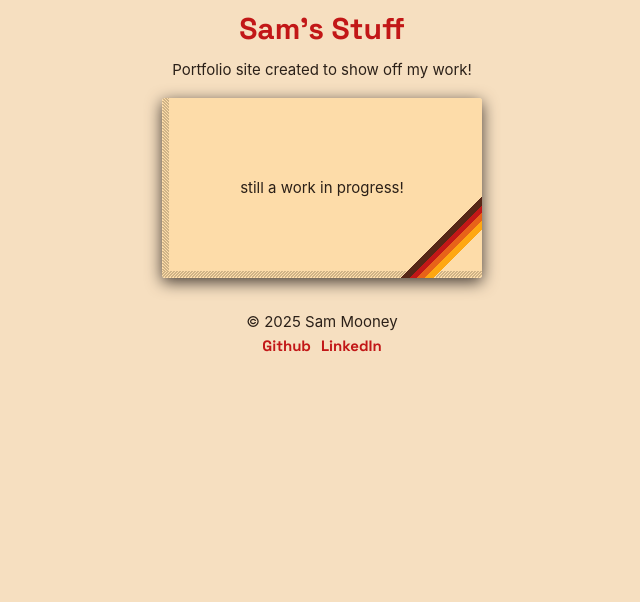
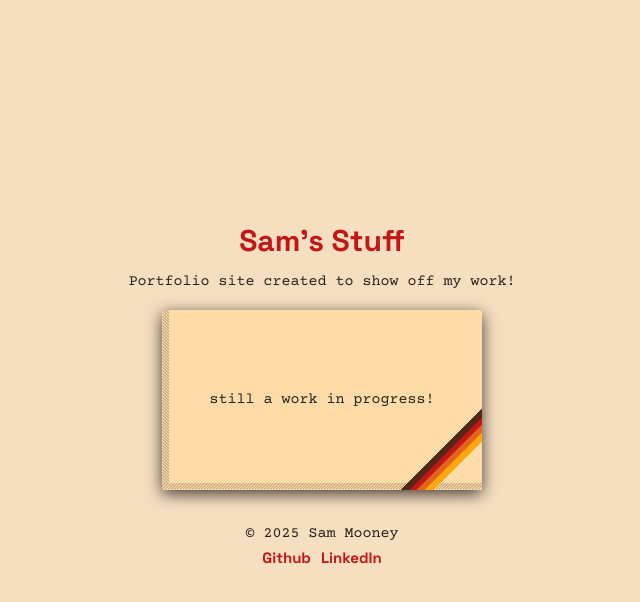
Before and after one commit to sammooneydev/portfolio, a Vue app: page / in a window 1280 px wide. Shown: the top 602 px of the page, without its empty margins (318-958 px from the left). Built offline with nearby package versions, Linux system fonts and the light colour scheme.

Commit message:
moved relevant styling for site margins and alignments from main.css to base.css

```diff
--- a/src/assets/base.css
+++ b/src/assets/base.css
@@ -1,3 +1,5 @@
+@import url('https://fonts.googleapis.com/css2?family=Archivo+Black&family=Courier+Prime:ital,wght@0,400;0,700;1,400;1,700&display=swap');
+
 /* color palette from <https://github.com/vuejs/theme> */
 :root {
   --vt-c-white: #ffffff;
@@ -62,25 +64,28 @@ body {
   min-height: 100vh;
   color: var(--color-text);
   background: var(--color-background);
-  transition:
-    color 0.5s,
-    background-color 0.5s;
+  transition: background-color 0.5s;
   line-height: 1.6;
-  font-family:
-    Inter,
-    -apple-system,
-    BlinkMacSystemFont,
-    'Segoe UI',
-    Roboto,
-    Oxygen,
-    Ubuntu,
-    Cantarell,
-    'Fira Sans',
-    'Droid Sans',
-    'Helvetica Neue',
-    sans-serif;
+  font-family: 'Courier Prime', monospace;
   font-size: 15px;
   text-rendering: optimizeLegibility;
   -webkit-font-smoothing: antialiased;
   -moz-osx-font-smoothing: grayscale;
 }
+
+@media (min-width: 1024px) {
+  body {
+    display: flex;
+    justify-content: center;
+    align-items: center;
+    place-items: center;
+  }
+}
+
+#app {
+    display: flex;
+    align-items: center;
+    text-align: center;
+    grid-template-columns: 1fr 1fr;
+    padding: 0 2rem;
+  }
--- a/src/assets/main.css
+++ b/src/assets/main.css
@@ -1,14 +1,4 @@
 @import './base.css';
-@import url('https://fonts.googleapis.com/css2?family=Archivo+Black&family=Courier+Prime:ital,wght@0,400;0,700;1,400;1,700&display=swap');
-
-#app {
-  max-width: 1280px;
-  margin: 0 auto;
-  padding: 2rem;
-  font-weight: normal;
-  font-family: 'Courier Prime', monospace;
-  color:#2b2018;
-}
 
 a,
 .green {
@@ -23,21 +13,3 @@ a,
     background-color: #5D536B;
   }
 }
-
-@media (min-width: 1024px) {
-  body {
-    display: flex;
-    justify-content: center;
-    align-items: center;
-    place-items: center;
-    background-color: #f6dfc0;
-  }
-
-  #app {
-    display: flex;
-    align-items: center;
-    text-align: center;
-    grid-template-columns: 1fr 1fr;
-    padding: 0 2rem;
-  }
-}
```
